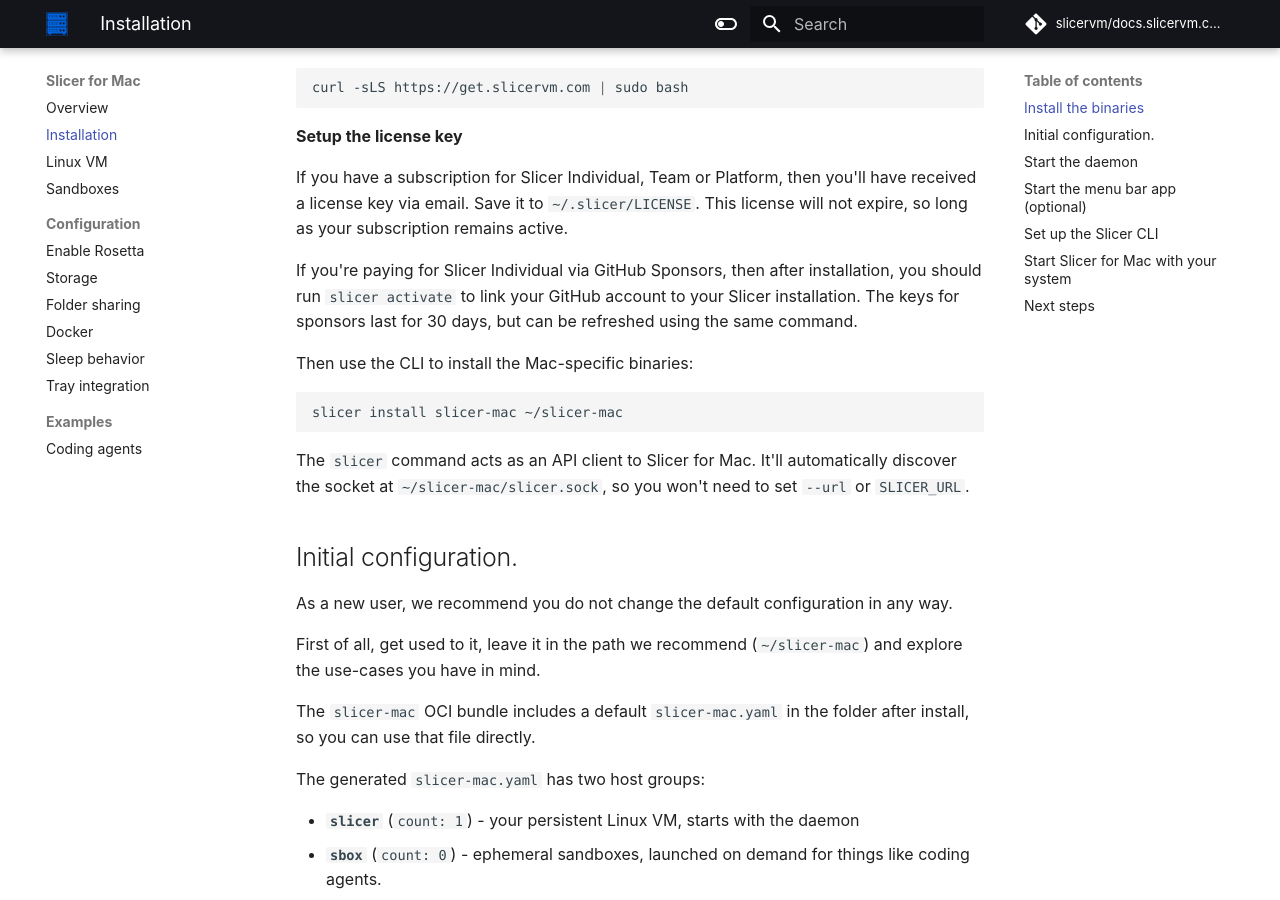
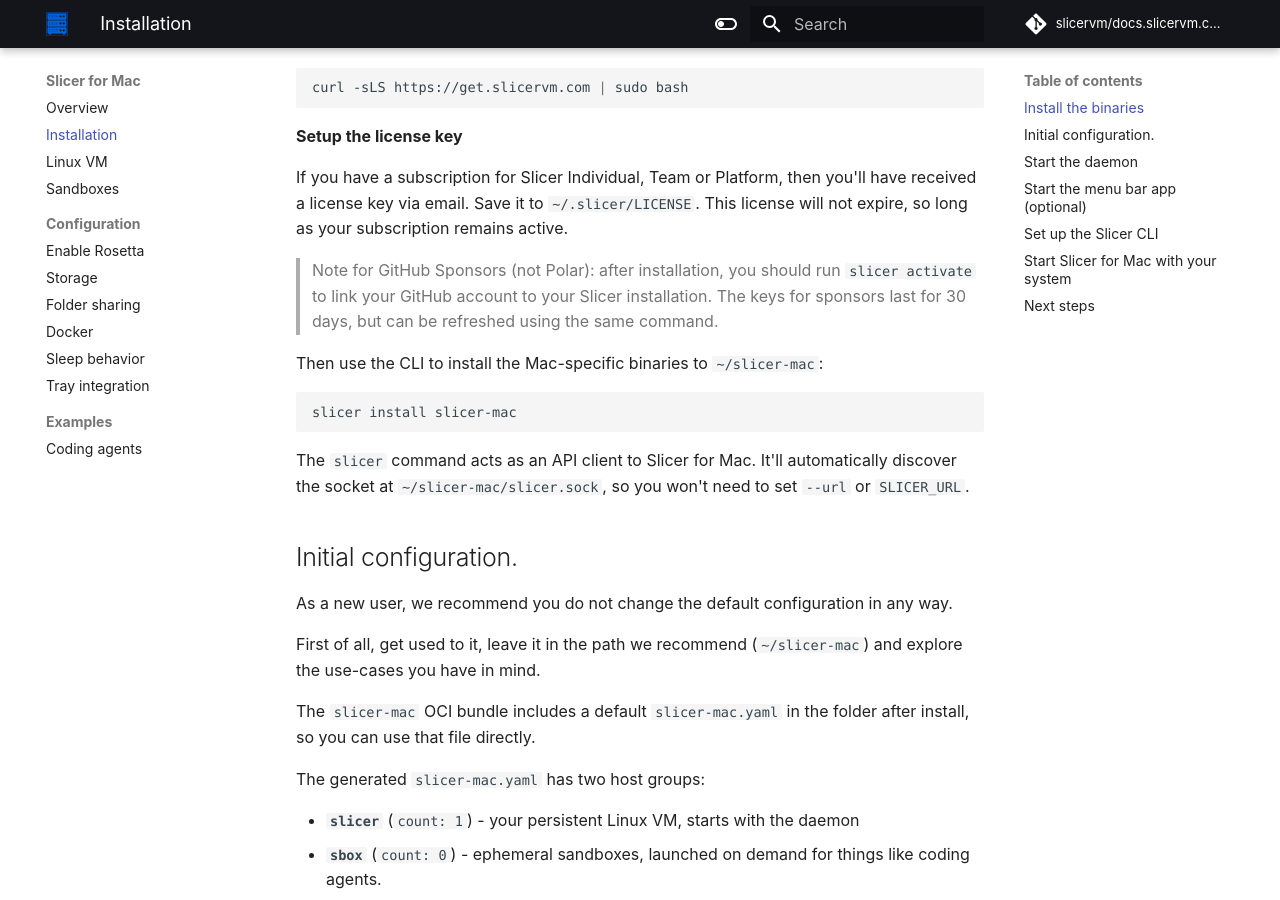
Before and after one commit to slicervm/docs.slicervm.com, an MkDocs documentation site: the page built from docs/mac/installation.md, in a window 1280 px wide and 900 px high, scrolled down 411 px. Built offline with MkDocs 1.6.1 and Material for MkDocs 9.7.7, drawn with Linux system fonts in a browser that asks for light colours; some web fonts are replaced; comment, search, counter and statistics services are not loaded.

Commit message:
Make slicer activate less obvious
We now use static Polar keys for most people

Signed-off-by: Alex Ellis (OpenFaaS Ltd) <alexellis2@gmail.com>

````diff
--- a/docs/mac/installation.md
+++ b/docs/mac/installation.md
@@ -16,12 +16,12 @@
 
 If you have a subscription for Slicer Individual, Team or Platform, then you'll have received a license key via email. Save it to `~/.slicer/LICENSE`. This license will not expire, so long as your subscription remains active.
 
-If you're paying for Slicer Individual via GitHub Sponsors, then after installation, you should run `slicer activate` to link your GitHub account to your Slicer installation. The keys for sponsors last for 30 days, but can be refreshed using the same command.
+> Note for GitHub Sponsors (not Polar): after installation, you should run `slicer activate` to link your GitHub account to your Slicer installation. The keys for sponsors last for 30 days, but can be refreshed using the same command.
 
-Then use the CLI to install the Mac-specific binaries:
+Then use the CLI to install the Mac-specific binaries to `~/slicer-mac`:
 
 ```bash
-slicer install slicer-mac ~/slicer-mac
+slicer install slicer-mac
 ```
 
 The `slicer` command acts as an API client to Slicer for Mac. It'll automatically discover the socket at `~/slicer-mac/slicer.sock`, so you won't need to set `--url` or `SLICER_URL`.
````
Also changed, not shown: docs/getting-started/install.md (+1 -1 lines).
